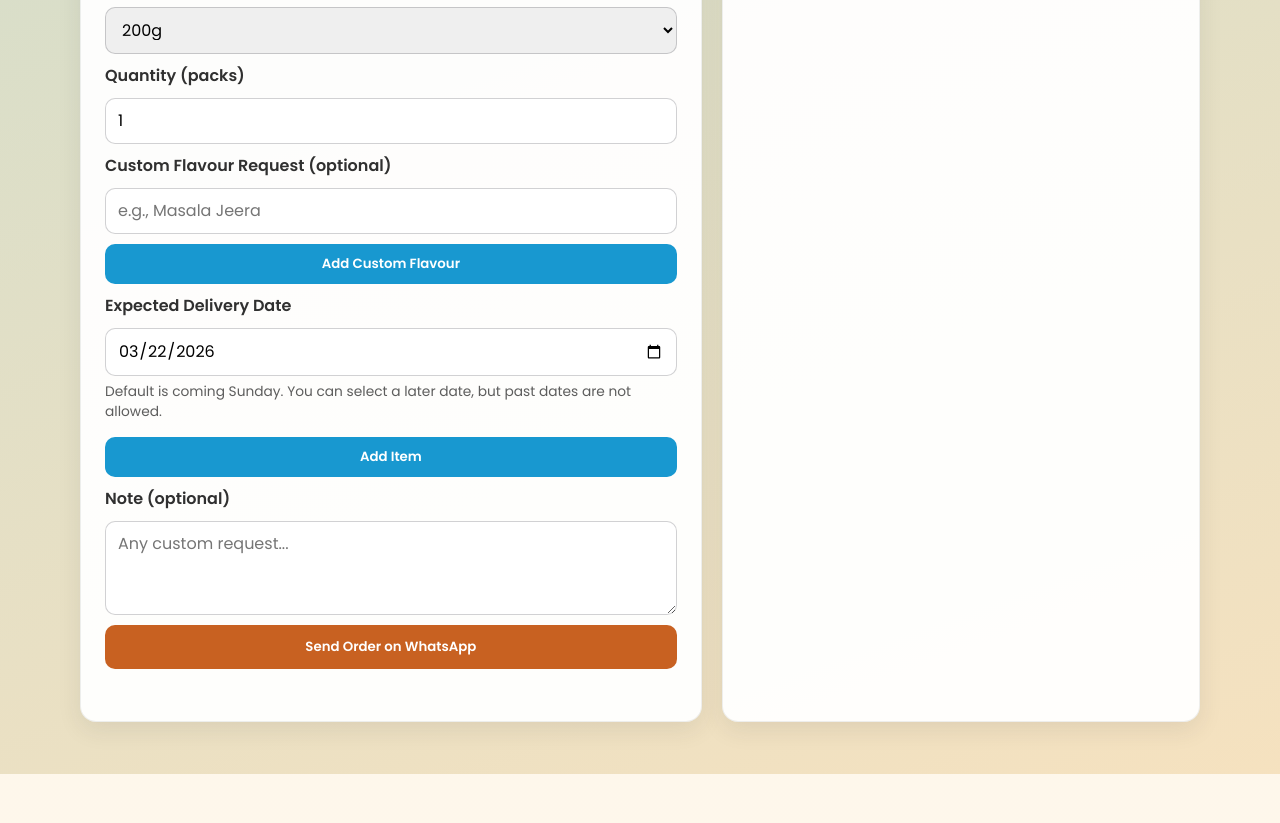
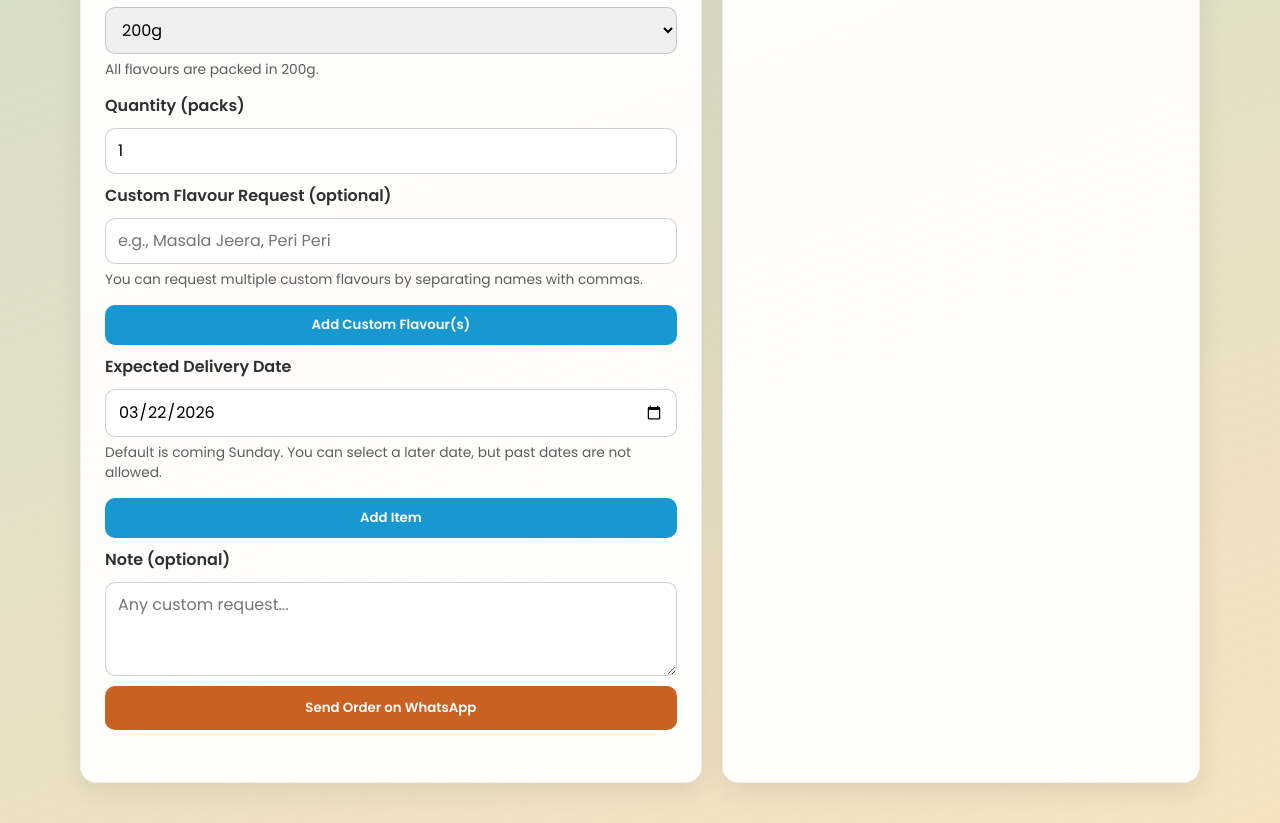
Before and after one commit to mhsistersllp-eng/hmlivekhakhara, a plain HTML site: page index.html in a window 1280 px wide. Shown: the part 2579-3402 px from the top of the page. Drawn offline with Linux system fonts and the light colour scheme.

Commit message:
Support multiple custom flavour requests with fixed 200g packing

```diff
--- a/index.html
+++ b/index.html
@@ -132,13 +132,15 @@
           <select id="packetSize" name="packetSize">
             <option value="200g" selected>200g</option>
           </select>
+          <small class="field-help">All flavours are packed in 200g.</small>
 
           <label for="qty">Quantity (packs)</label>
           <input id="qty" name="qty" type="number" min="1" value="1" required>
 
           <label for="customFlavour">Custom Flavour Request (optional)</label>
-          <input id="customFlavour" name="customFlavour" type="text" placeholder="e.g., Masala Jeera">
-          <button type="button" id="addCustomItemBtn" class="secondary-btn" onclick="addCustomItem()">Add Custom Flavour</button>
+          <input id="customFlavour" name="customFlavour" type="text" placeholder="e.g., Masala Jeera, Peri Peri">
+          <small class="field-help">You can request multiple custom flavours by separating names with commas.</small>
+          <button type="button" id="addCustomItemBtn" class="secondary-btn" onclick="addCustomItem()">Add Custom Flavour(s)</button>
 
           <label for="deliveryDate">Expected Delivery Date</label>
           <input id="deliveryDate" name="deliveryDate" type="date" required>
--- a/script.js
+++ b/script.js
@@ -394,18 +394,35 @@ function addCurrentItem() {
 }
 
 function addCustomItem() {
-  const custom = (els.customFlavour?.value || "").trim();
-  if (!custom) {
+  const customRaw = (els.customFlavour?.value || "").trim();
+  if (!customRaw) {
     setMessage("Please enter a custom flavour request.", "error");
     return false;
   }
+
+  const customFlavours = [...new Set(
+    customRaw
+      .split(",")
+      .map((value) => value.trim())
+      .filter(Boolean)
+  )];
+
+  if (!customFlavours.length) {
+    setMessage("Please enter at least one valid custom flavour.", "error");
+    return false;
+  }
+
   const qty = sanitizeQty(els.qty?.value || "1");
-  const packetSize = getSelectedPacketSize();
-  const flavour = `Custom Flavour: ${custom}`;
-  addToCart(flavour, qty, packetSize);
+  const packetSize = "200g";
+
+  for (const customName of customFlavours) {
+    const flavour = `Custom Flavour: ${customName}`;
+    addToCart(flavour, qty, packetSize);
+  }
+
   if (els.customFlavour) els.customFlavour.value = "";
   if (els.qty) els.qty.value = "1";
-  setMessage(`Custom flavour added: ${custom}`, "success");
+  setMessage(`Added custom flavour(s): ${customFlavours.join(", ")} (${packetSize})`, "success");
   return false;
 }
 
```
